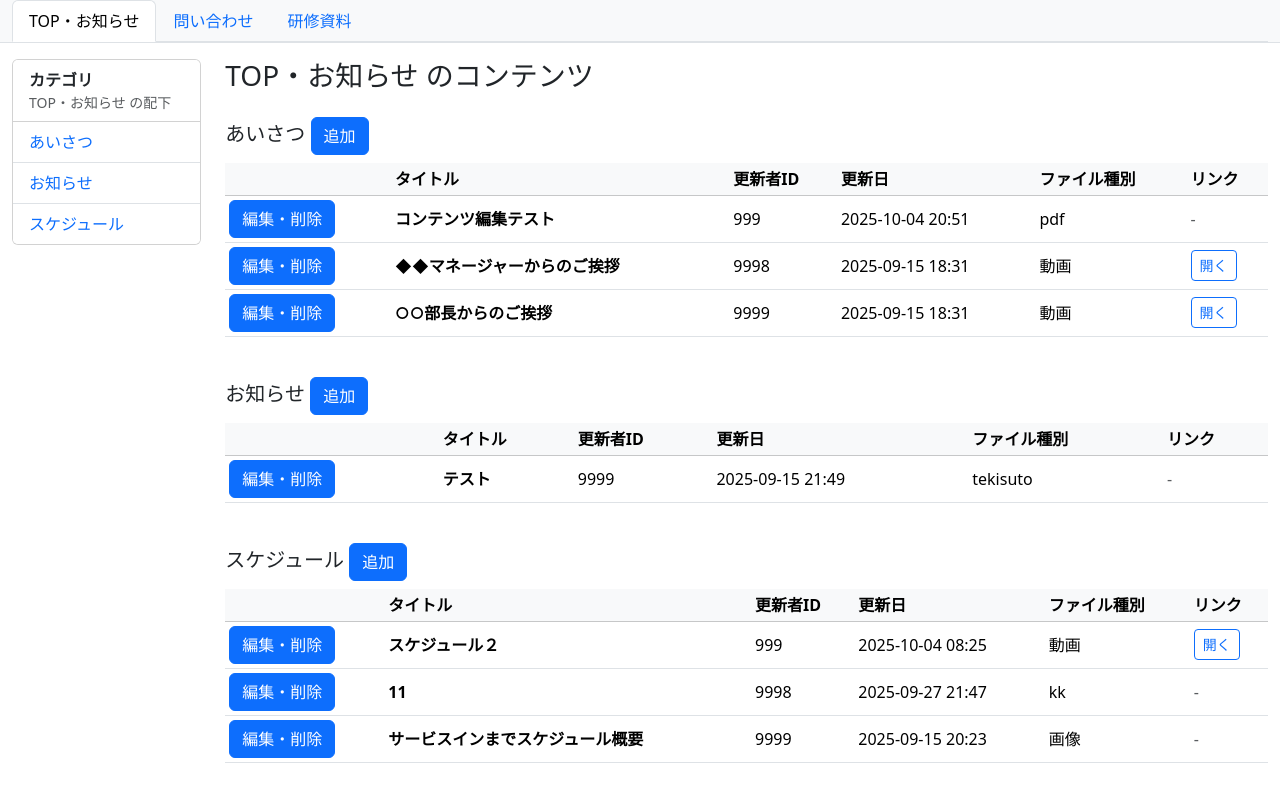
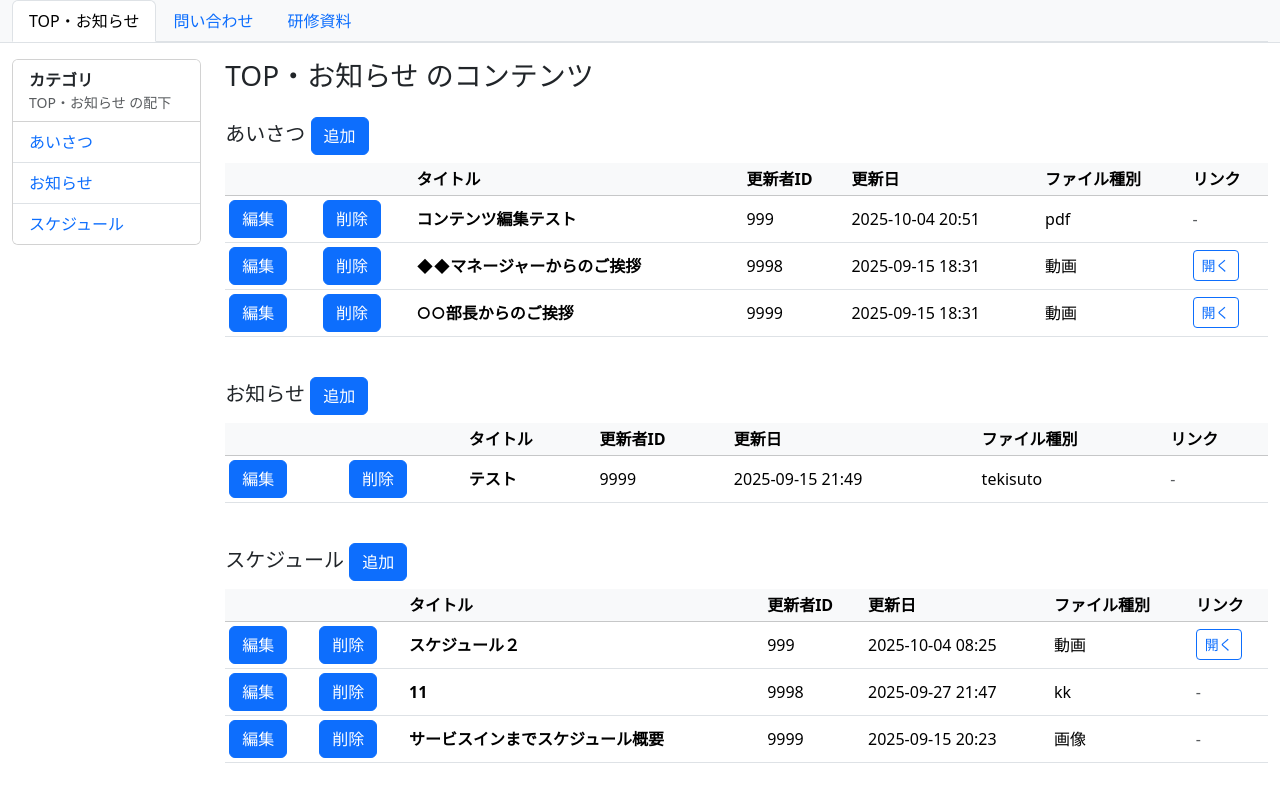
Before and after one commit to usuakari/intra, a Django app: page / in a window 1280 px wide. Shown: the part 57-852 px from the top of the page. Run offline with Django 5.2, Linux system fonts and the light colour scheme; data comes from the database, SQL or seed files in the repository; both versions use the stored data as it was after the commit.

Commit message:
20251004-3

```diff
--- a/share/templates/parent_generic.html
+++ b/share/templates/parent_generic.html
@@ -21,6 +21,7 @@
         <thead class="table-light">
           <tr>
             <th></th>
+            <th></th>
             <th>タイトル</th>
             <th>更新者ID</th>
             <th>更新日</th>
@@ -32,7 +33,10 @@
           {% for c in rows %}
             <tr>
               <td>
-                <a class="btn btn-primary" href="{% url 'edit' content_id=c.id %}">編集・削除</a>
+                <a class="btn btn-primary" href="{% url 'edit' content_id=c.id %}">編集</a>
+              </td>
+              <td>
+                <a class="btn btn-primary" href="{% url 'content_delete' content_id=c.id %}">削除</a>
               </td>
               <td class="fw-semibold">{{ c.title }}</td>
               <td>{{ c.updater_user_id }}</td>
--- a/share/views.py
+++ b/share/views.py
@@ -103,7 +103,6 @@ def content_edit(request, content_id: int):
         "content": content,
     })
 
-@require_POST
 def content_delete(request, content_id):
     content = get_object_or_404(Content, id=content_id)
     content.delete()
```
Also changed, not shown: db.sqlite3.
